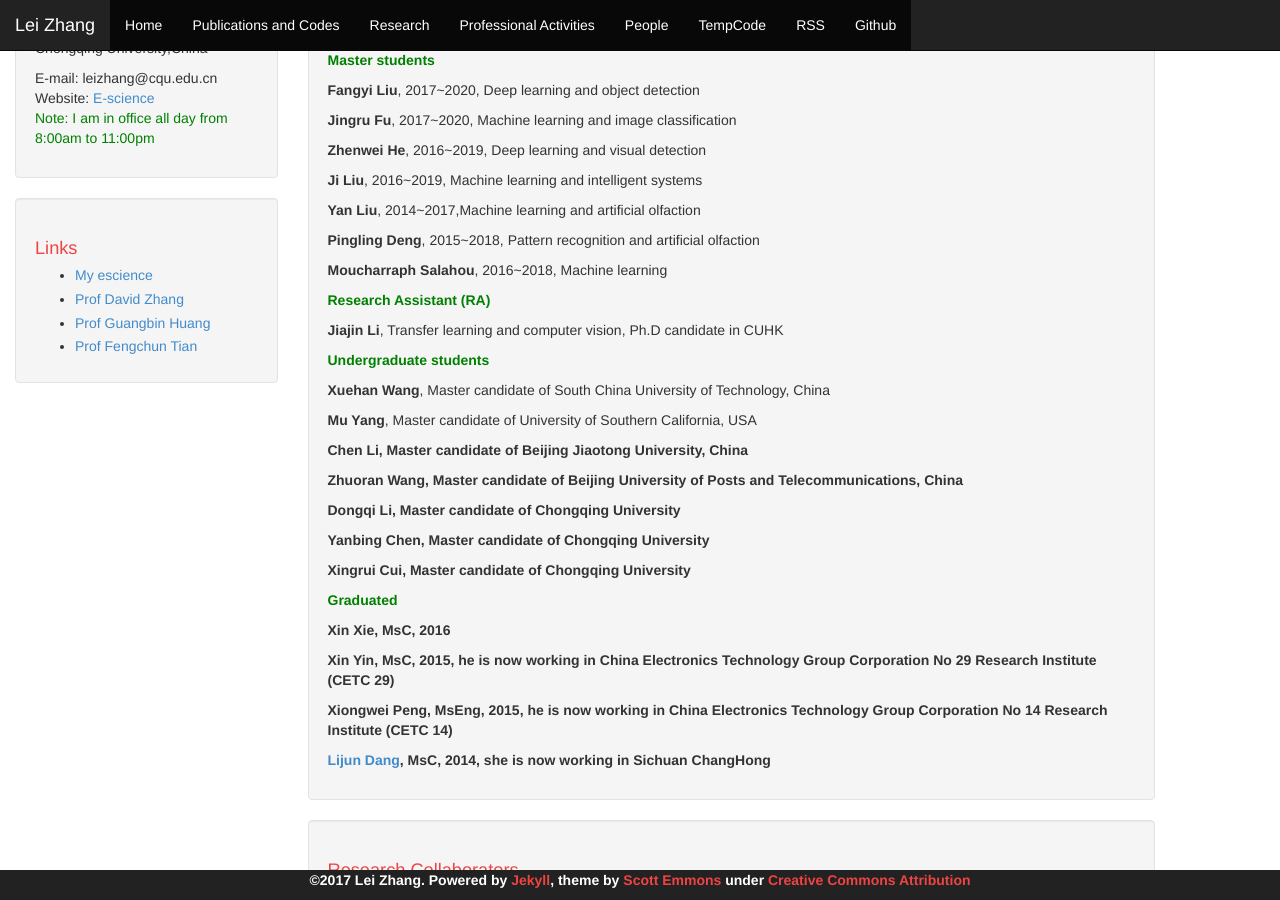
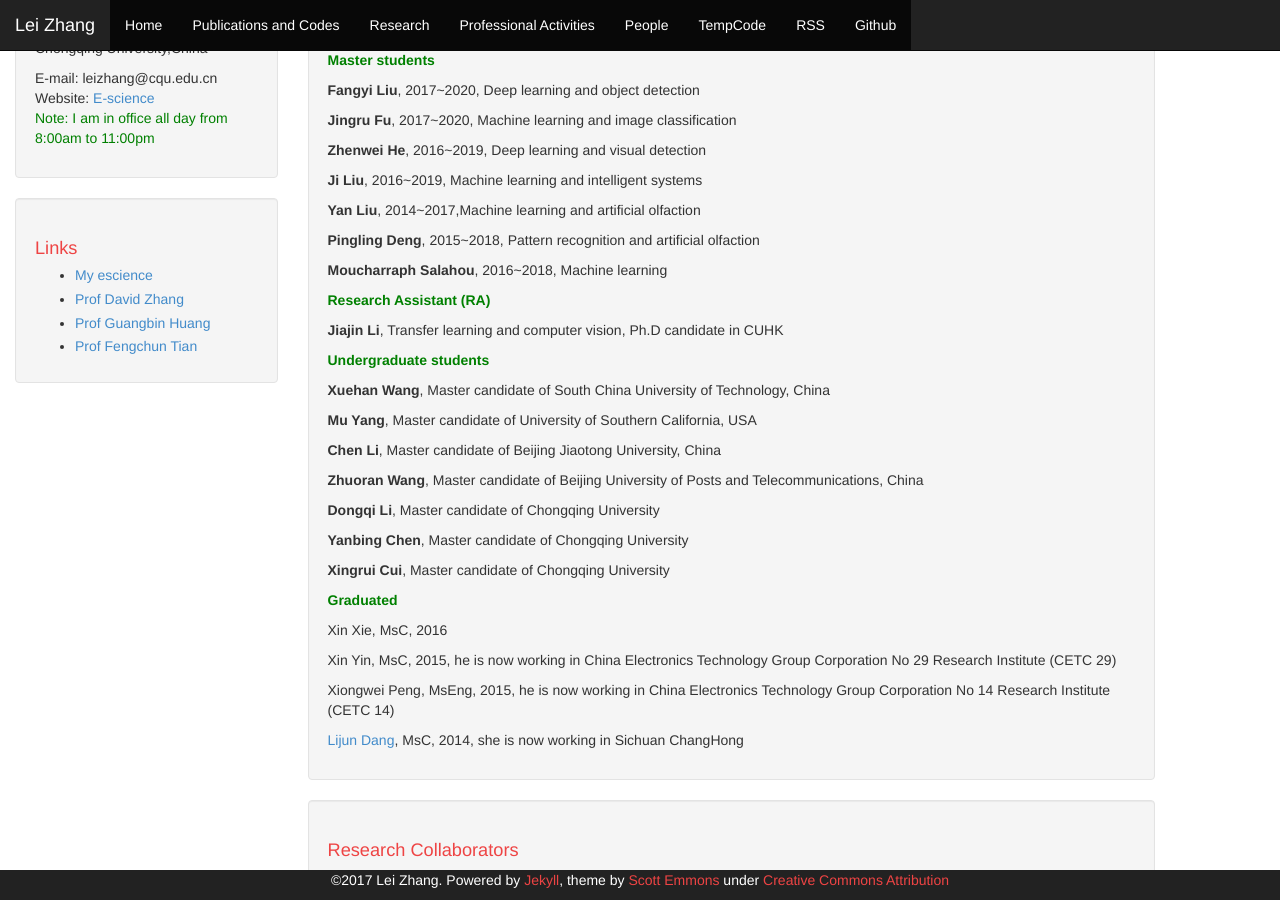
Before and after one commit to DrLeiZhang/website, a Jekyll site: the page built from people.html, in a window 1280 px wide and 900 px high, scrolled down 614 px. Built offline with Jekyll 4.4.1, drawn with Linux system fonts in a browser that asks for light colours; Markdown is read by kramdown in place of the engine named in the settings.

Commit message:
Update
Signed-off-by: leizhang@cqu.edu.cn <leizhang@cqu.edu.cn>

```diff
--- a/people.html
+++ b/people.html
@@ -39,7 +39,7 @@ layout: default
 <p style="color:green;"><h0><B>Undergraduate students</B></h0></p>
 <p><B>Xuehan Wang</B>, Master candidate of South China University of Technology, China</p>
 <p><B>Mu Yang</B>, Master candidate of University of Southern California, USA</p>
-<p><B>Chen Li<B>, Master candidate of Beijing Jiaotong University, China</p>
+<p><B>Chen Li</B>, Master candidate of Beijing Jiaotong University, China</p>
 <p><B>Zhuoran Wang</B>, Master candidate of Beijing University of Posts and Telecommunications, China</p>
 <p><B>Dongqi Li</B>, Master candidate of Chongqing University</p>
 <p><B>Yanbing Chen</B>, Master candidate of Chongqing University</p>
```
